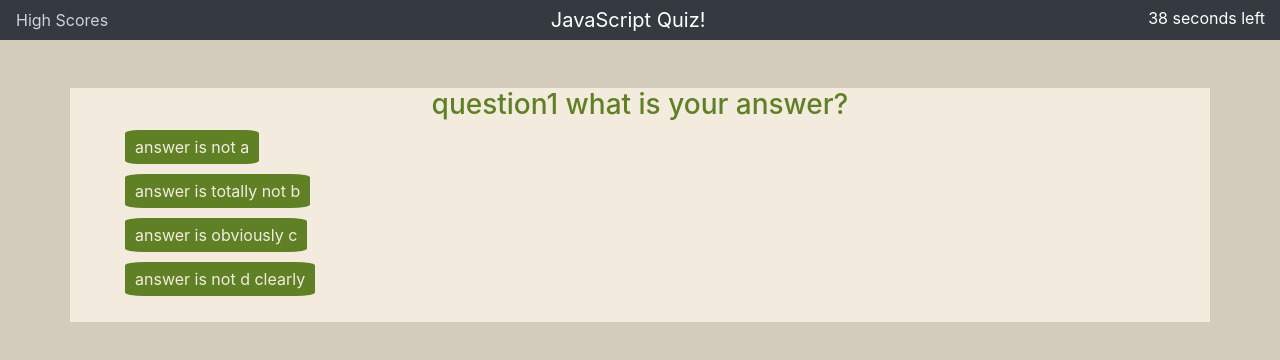
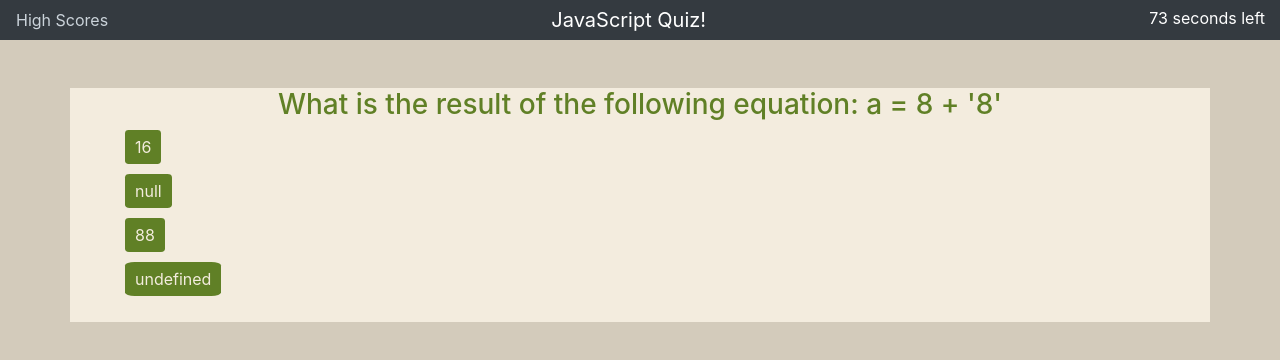
Before and after one commit to TommyWillen/Javascript-Quiz, a plain HTML site: page index.html in a window 1280 px wide. Both pictures are taken after a click on the button "Start!". Shown: the top 360 px of the page. Drawn offline with nearby package versions, Linux system fonts and the light colour scheme.

Commit message:
removed script.js link from highscores page and added real questions to game

```diff
--- a/assets/script.js
+++ b/assets/script.js
@@ -1,11 +1,64 @@
-// gamefield queries
+// Here are the five questions I created in an object what will be used in the quiz
+const myQuestions = [
+  {
+    question: "What is the result of the following equation: a = 8 + '8'",
+    answers: {
+      a: "16",
+      b: "null",
+      c: "88",
+      d: "undefined",
+    },
+    correctAnswer: "optionC",
+  },
+  {
+    question: "Which of the following is an object?",
+    answers: {
+      a: "Functions",
+      b: "Arrays",
+      c: "Dates",
+      d: "All of the above",
+    },
+    correctAnswer: "optionD",
+  },
+  {
+    question: "What is the html tag for writing Javascript?",
+    answers: {
+      a: "<javascript>",
+      b: "<script>",
+      c: "<js>",
+      d: "<scripted>",
+    },
+    correctAnswer: "optionB",
+  },
+  {
+    question: "How do you change the text of: <p id='demo'>This is a demonstration.</p> ?",
+    answers: {
+      a: "document.getElementById('demo').innerHTML = 'Hello World!';",
+      b: "document.getElement('p').innerHTML = 'Hello World!';",
+      c: "document.getElementName('p').innerHTML = 'Hello World!';",
+      d: "#demo.innerHTML = 'Hello World!';",
+    },
+    correctAnswer: "optionA",
+  },
+  {
+    question: "What HTML attribute do you use to reference an external javascript file?",
+    answers: {
+      a: "name",
+      b: "type",
+      c: "href",
+      d: "src",
+    },
+    correctAnswer: "optionD",
+  },
+];
+// gamefield queries that allow for easy removal and creation of new content in the container
 let gameField = document.querySelector("#game-field");
 let timerValue = document.querySelector("#timer-value");
 // initial state html elements
 const gameButton = document.querySelector(".startBtn")
 let timerText = document.createElement("span");
 
-// initial score state
+// initial score state made it global so that it would be easier to manipulate
 let totalScore = 0;
 
 // used for both the gamequestions and gametimer functions
@@ -19,21 +72,23 @@ timerText.setAttribute("class", "timer-text");
 timerValue.appendChild(timerText);
 timerText.textContent = timerTime + " seconds left";
 
+// initial event connected to the start button
 gameButton.addEventListener("click", gameTimer);
 
 // function that starts the game timer and stops it when the timer reaches 0
 function gameTimer() {
-  timerTime = 40;
+  // set start time
+  timerTime = 75;
+  // run gameQuestions function to display first question
   gameQuestions();
-  // console.log(timerTime);
   timerInterval = setInterval(function () {
     timerTime--;
+    // if statement for if user cannot answer the questions in the required amount of time
     if (timerTime === 0) {
       clearInterval(timerInterval);
       gameEndScreen();
     }
     timerText.textContent = timerTime + " seconds left";
-    // console.log(timerTime);
   }, 1000);
 }
 
@@ -193,22 +248,22 @@ function storeHighScores() {
   localStorage.setItem("Highscores", JSON.stringify(highScoreListArrs));
 }
 
-// questionOptionList.addEventListener("click", answerHandler)
+// answerArr.addEventListener("click", answerHandler)
 
 // function answerHandler(event) {
 //   event.preventDefault();
 //   if (event.target.matches("button")) {
 //     if (i < myQuestions.length) {
-//       if (this.getAttribute("option-answer") === myQuestions[i].correctAnswer) {
+//       if (answerArr[i].getAttribute("option-answer") === myQuestions[i].correctAnswer) {
 //         console.log(myQuestions[i].correctAnswer);
-//         console.log(this.getAttribute("option-answer"));
+//         console.log(answerArr[i].getAttribute("option-answer"));
 //         console.log(true);
 //         i++;
 //         correctScore++
 //         gameQuestions();
 //       } else {
 //         console.log(myQuestions[i].correctAnswer);
-//         console.log(this.getAttribute("option-answer"));
+//         console.log(answerArr[i].getAttribute("option-answer"));
 //         console.log(false);
 //         i++;
 //         timerTime -= 10;
@@ -314,58 +369,7 @@ optionD.addEventListener("click", function () {
   }
 });
 
-const myQuestions = [
-  {
-    question: "question1 what is your answer?",
-    answers: {
-      a: "answer is not a",
-      b: "answer is totally not b",
-      c: "answer is obviously c",
-      d: "answer is not d clearly",
-    },
-    correctAnswer: "optionA",
-  },
-  {
-    question: "question2",
-    answers: {
-      a: "ans a",
-      b: "ans b",
-      c: "ans c",
-      d: "ans d",
-    },
-    correctAnswer: "optionA",
-  },
-  {
-    question: "question3",
-    answers: {
-      a: "ans a",
-      b: "ans b",
-      c: "ans c",
-      d: "ans d",
-    },
-    correctAnswer: "optionA",
-  },
-  {
-    question: "question4",
-    answers: {
-      a: "ans a",
-      b: "ans b",
-      c: "ans c",
-      d: "ans d",
-    },
-    correctAnswer: "optionA",
-  },
-  {
-    question: "question5",
-    answers: {
-      a: "ans a",
-      b: "ans b",
-      c: "ans c",
-      d: "ans d",
-    },
-    correctAnswer: "optionA",
-  },
-];
+
 
 let correctnessBool = false;
 let correctnessEl = document.querySelector("#correctness");
```
Also changed, not shown: highscore.html (+0 -1 lines).
